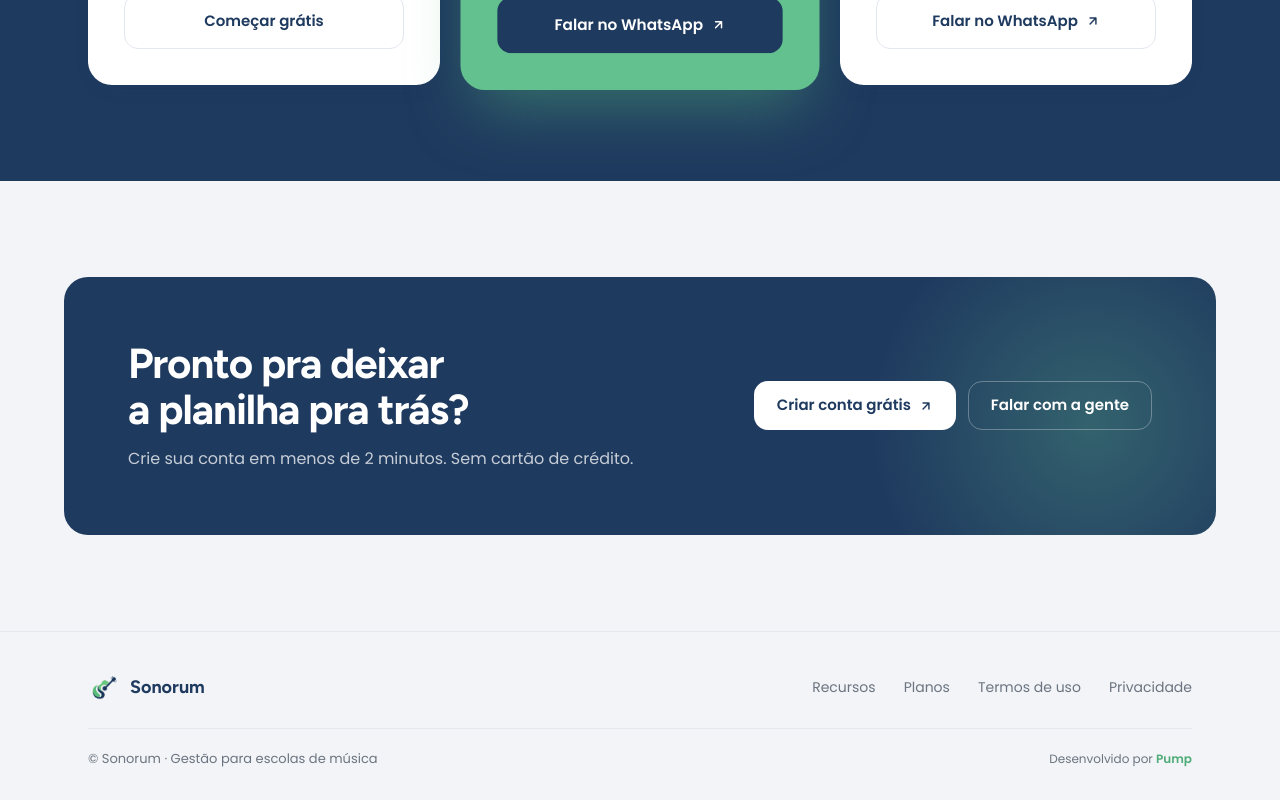
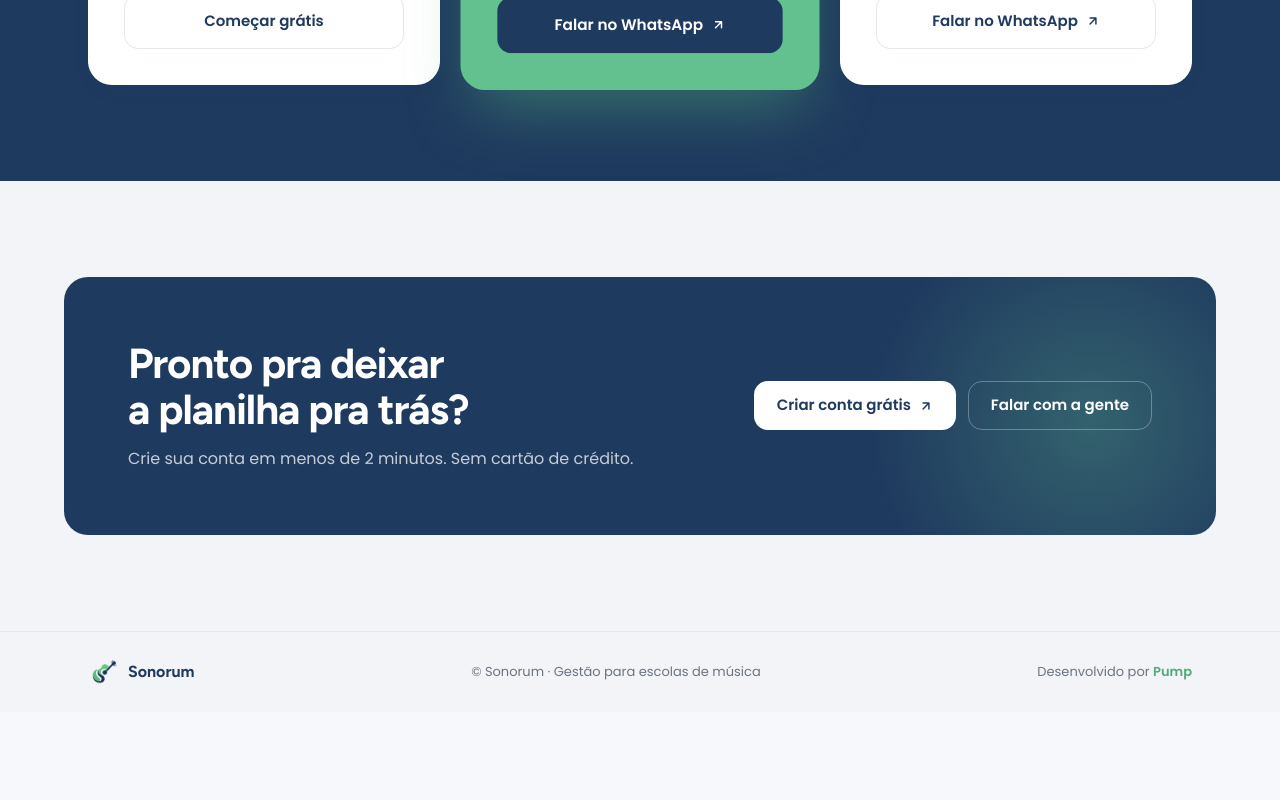
Before and after one commit to Pump-Tecnologia/Sonorum, a Next.js app: page / in a window 1280 px wide. Shown: the part 2985-3785 px from the top of the page. After the commit the page ends 3697 px from the top, so only its background shows below. Built offline with nearby package versions, Linux system fonts and the light colour scheme.

Commit message:
fix(lp): rodapé numa linha só (brand · copyright · crédito Pump)

```diff
--- a/app/(marketing)/layout.tsx
+++ b/app/(marketing)/layout.tsx
@@ -16,29 +16,20 @@ export default function MarketingLayout({ children }: { children: React.ReactNod
       <main>{children}</main>
 
       <footer className={styles.footer}>
-        <div className={styles.container}>
-          <div className={styles.footerInner}>
+        <div className={`${styles.container} ${styles.footerInner}`}>
           <Link href="/" className={styles.footerBrand} aria-label="Sonorum">
             <Image
               src={LOGO_VAZADO}
               alt=""
-                width={32}
-                height={32}
+              width={28}
+              height={28}
               className={styles.brandMark}
             />
             <span className={styles.footerBrandWord}>Sonorum</span>
           </Link>
 
-            <nav className={styles.footerLinks} aria-label="Links do rodapé">
-              <a href="#features">Recursos</a>
-              <a href="#pricing">Planos</a>
-              <a href="#">Termos de uso</a>
-              <a href="#">Privacidade</a>
-            </nav>
-          </div>
+          <p className={styles.footerCopy}>© Sonorum · Gestão para escolas de música</p>
 
-          <div className={styles.footerBottom}>
-            <p className={styles.footerCopy}>© Sonorum · Gestão para escolas de música</p>
           <p className={styles.footerCredit}>
             Desenvolvido por{' '}
             <a href="https://pumpsites.com.br" target="_blank" rel="noopener noreferrer">
@@ -46,7 +37,6 @@ export default function MarketingLayout({ children }: { children: React.ReactNod
             </a>
           </p>
         </div>
-        </div>
       </footer>
     </div>
   )
--- a/components/marketing/marketing.module.css
+++ b/components/marketing/marketing.module.css
@@ -899,52 +899,38 @@
   justify-content: flex-end;
 }
 
-/* ── Footer (claro) ──────────────────────────────────────────────────────── */
+/* ── Footer (claro · uma linha) ─────────────────────────────────────────── */
 .footer {
   background: var(--ds-canvas);
   color: var(--ds-text-muted);
   border-top: 1px solid var(--ds-hairline);
-  padding-block: 2.5rem 2rem;
+  padding-block: 1.5rem;
 }
 .footerInner {
   display: flex;
   flex-direction: column;
-  gap: 1.5rem;
+  gap: 0.875rem;
   align-items: center;
   justify-content: space-between;
 }
 @media (min-width: 768px) {
-  .footerInner { flex-direction: row; }
+  .footerInner { flex-direction: row; gap: 1.5rem; }
 }
 .footerBrand {
   display: inline-flex;
   align-items: center;
-  gap: 0.625rem;
+  gap: 0.5rem;
   color: var(--ds-ink);
   text-decoration: none;
 }
 .footerBrandWord {
   font-family: var(--font-display);
-  font-size: 1.125rem;
+  font-size: 1rem;
   font-weight: 700;
   color: var(--ds-ink);
 }
-.footerLinks {
-  display: flex;
-  gap: 1.75rem;
-  font-size: 0.875rem;
-}
-.footerLinks a {
-  color: inherit;
-  text-decoration: none;
-  transition: color 200ms ease;
-}
-.footerLinks a:hover { color: var(--ds-ink); }
 .footerCopy { font-size: 0.8125rem; color: var(--ds-text-muted); }
-.footerCredit {
-  font-size: 0.75rem;
-  color: var(--ds-text-muted);
-}
+.footerCredit { font-size: 0.8125rem; color: var(--ds-text-muted); }
 .footerCredit a {
   color: var(--ds-green-deep);
   font-weight: 600;
@@ -952,17 +938,3 @@
   transition: color 200ms ease;
 }
 .footerCredit a:hover { color: var(--ds-ink); }
-/* Linha inferior do footer separando copy e crédito Pump */
-.footerBottom {
-  margin-top: 1.5rem;
-  padding-top: 1.25rem;
-  border-top: 1px solid var(--ds-hairline);
-  display: flex;
-  flex-direction: column;
-  gap: 0.5rem;
-  align-items: center;
-  justify-content: space-between;
-}
-@media (min-width: 640px) {
-  .footerBottom { flex-direction: row; }
-}
```
Lines whose indentation alone changed are shown as unchanged.
